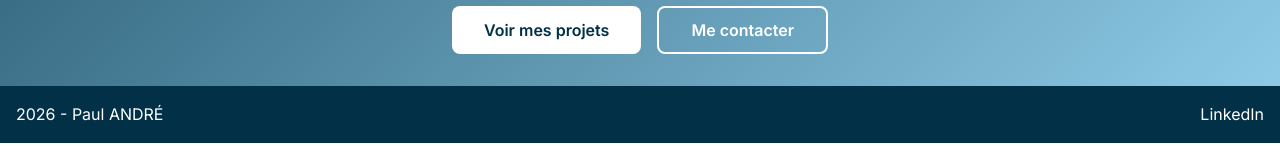
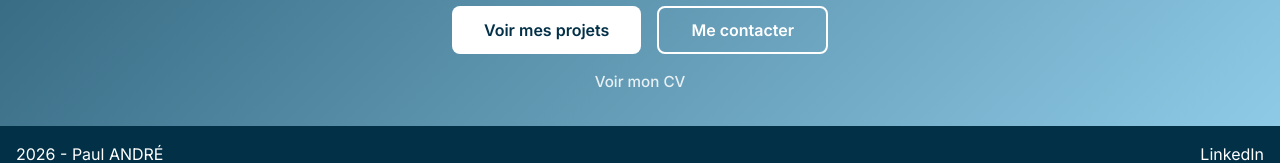
Before and after one commit to SwiteLite/mon-portfolio, a Next.js app: page / in a window 1280 px wide. Shown: the part 976-1139 px from the top of the page. Built offline with nearby package versions, Linux system fonts and the light colour scheme.

Commit message:
Add CV download link to Contact page and Home page; update styles for CV link

```diff
--- a/app/page.js
+++ b/app/page.js
@@ -43,7 +43,16 @@ export default function Home() {
           <a href="contact" className={`${styles.btn} ${styles.btnSecondary}`}>
             Me contacter
           </a>
+
         </div>
+        <a
+          href="/documents/cv-paul-andre-ingenieur-logiciel-2026-07-10.pdf"
+          target="_blank"
+          rel="noopener noreferrer"
+          className={styles.cvLink}
+        >
+          Voir mon CV
+        </a>
       </div>
 
     </div>
--- a/app/page.module.css
+++ b/app/page.module.css
@@ -107,6 +107,21 @@
   color: var(--color-primary);
   transform: translateY(-2px);
 }
+.cvLink {
+  display: inline-block;
+  margin-top: 1rem;
+  color: inherit;
+  font-size: 0.95rem;
+  font-weight: 500;
+  text-decoration: none;
+  text-underline-offset: 0.25em;
+  opacity: 0.85;
+  transition: opacity 0.2s ease;
+}
+
+.cvLink:hover {
+  opacity: 1;
+}
 
 .tagsContainer {
   display: flex;
@@ -141,4 +156,6 @@
   .btn {
     width: 100%;
   }
+
+
 }
--- a/components/Navigation/Navigation.module.css
+++ b/components/Navigation/Navigation.module.css
@@ -2,6 +2,7 @@
   background: var(--color-bg);
   top: 0;
   position: sticky;
+  z-index: 100;
   box-shadow: var(--shadow-sm);
   display: flex;
   flex-direction: row;
--- a/data/projects.json
+++ b/data/projects.json
@@ -338,5 +338,4 @@
       "link_text": null,
       "featured": true
     }
-
-  ]
+]
```
Also changed, not shown: app/contact/page.js (+9 -0 lines), 2 other files (tests, documents, lock files or other folders).
